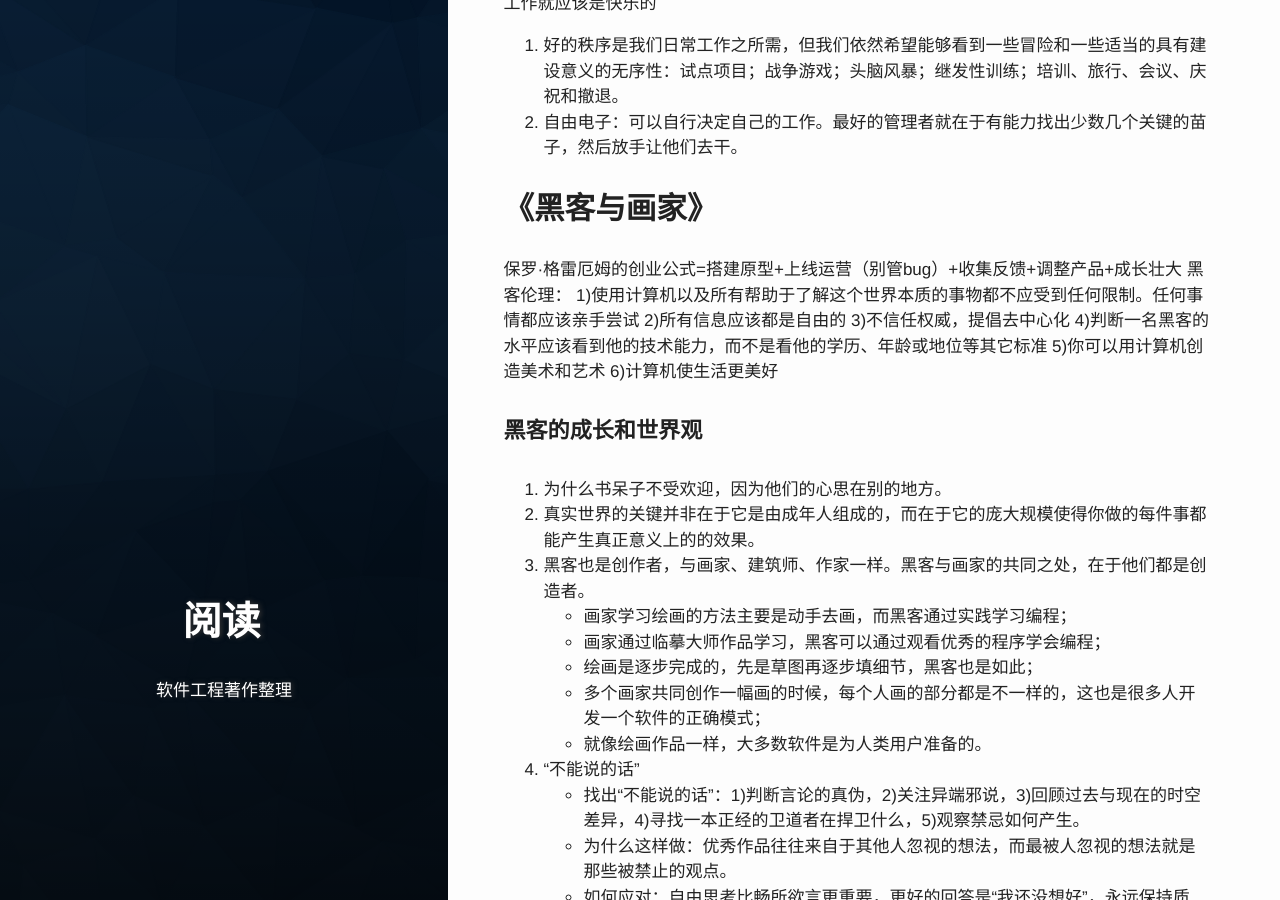
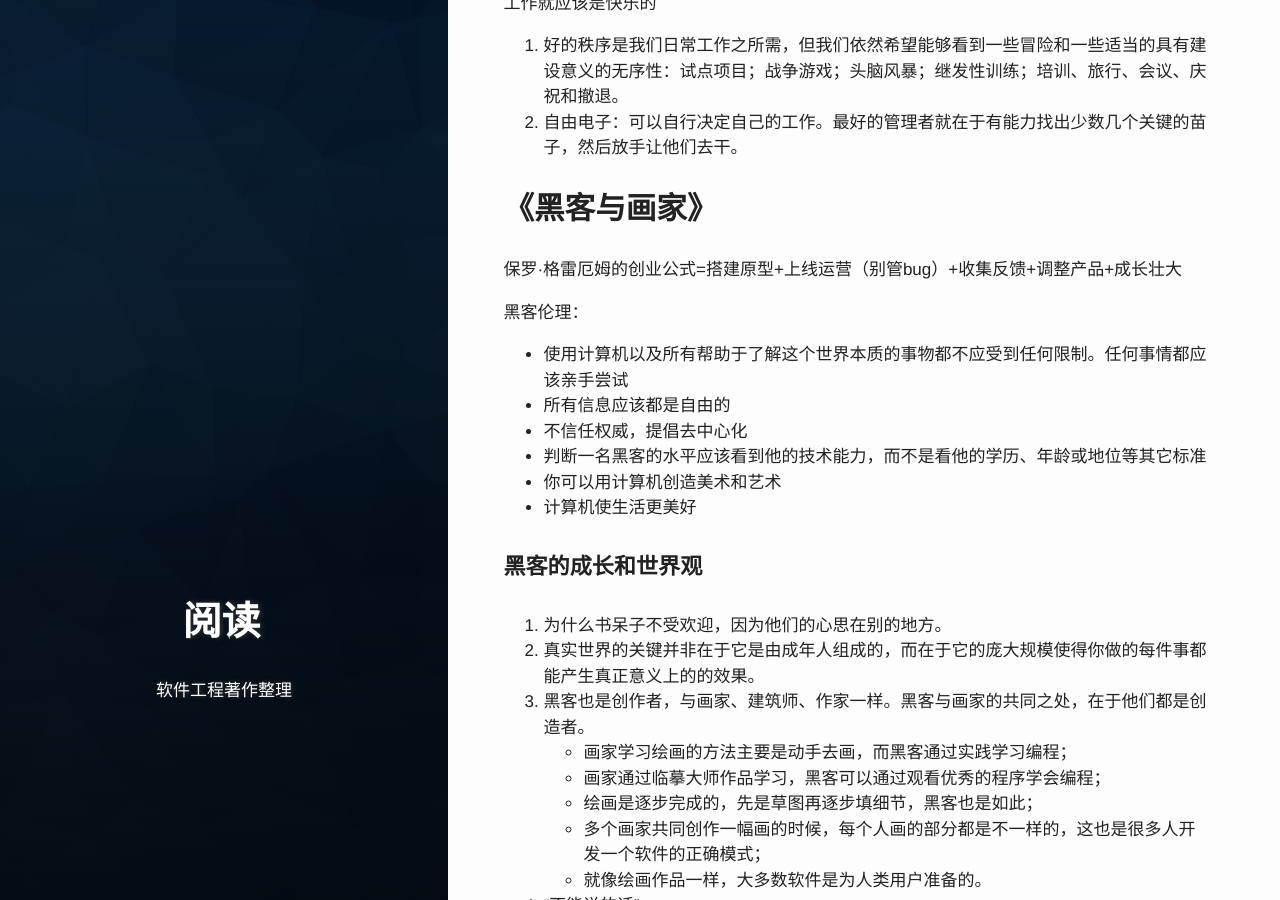
Before and after one commit to PetePro/PetePro.github.io, a Jekyll site: the page built from _posts/2019-09-22-Sotfware-Masterpieces.markdown, in a window 1280 px wide and 900 px high, scrolled down 5015 px. Built offline with Jekyll 4.4.1, drawn with Linux system fonts in a browser that asks for light colours; some web fonts are replaced.

Commit message:
Update 2019-09-22-Sotfware-Masterpieces.markdown

```diff
--- a/_posts/2019-09-22-Sotfware-Masterpieces.markdown
+++ b/_posts/2019-09-22-Sotfware-Masterpieces.markdown
@@ -137,13 +137,14 @@
 
 ## 《黑客与画家》
 保罗·格雷厄姆的创业公式=搭建原型+上线运营（别管bug）+收集反馈+调整产品+成长壮大
+
 黑客伦理：
-    1)使用计算机以及所有帮助于了解这个世界本质的事物都不应受到任何限制。任何事情都应该亲手尝试
-    2)所有信息应该都是自由的
-    3)不信任权威，提倡去中心化
-    4)判断一名黑客的水平应该看到他的技术能力，而不是看他的学历、年龄或地位等其它标准
-    5)你可以用计算机创造美术和艺术
-    6)计算机使生活更美好
+- 使用计算机以及所有帮助于了解这个世界本质的事物都不应受到任何限制。任何事情都应该亲手尝试
+- 所有信息应该都是自由的
+- 不信任权威，提倡去中心化
+- 判断一名黑客的水平应该看到他的技术能力，而不是看他的学历、年龄或地位等其它标准
+- 你可以用计算机创造美术和艺术
+- 计算机使生活更美好
 
 #### 黑客的成长和世界观
 1. 为什么书呆子不受欢迎，因为他们的心思在别的地方。
```
